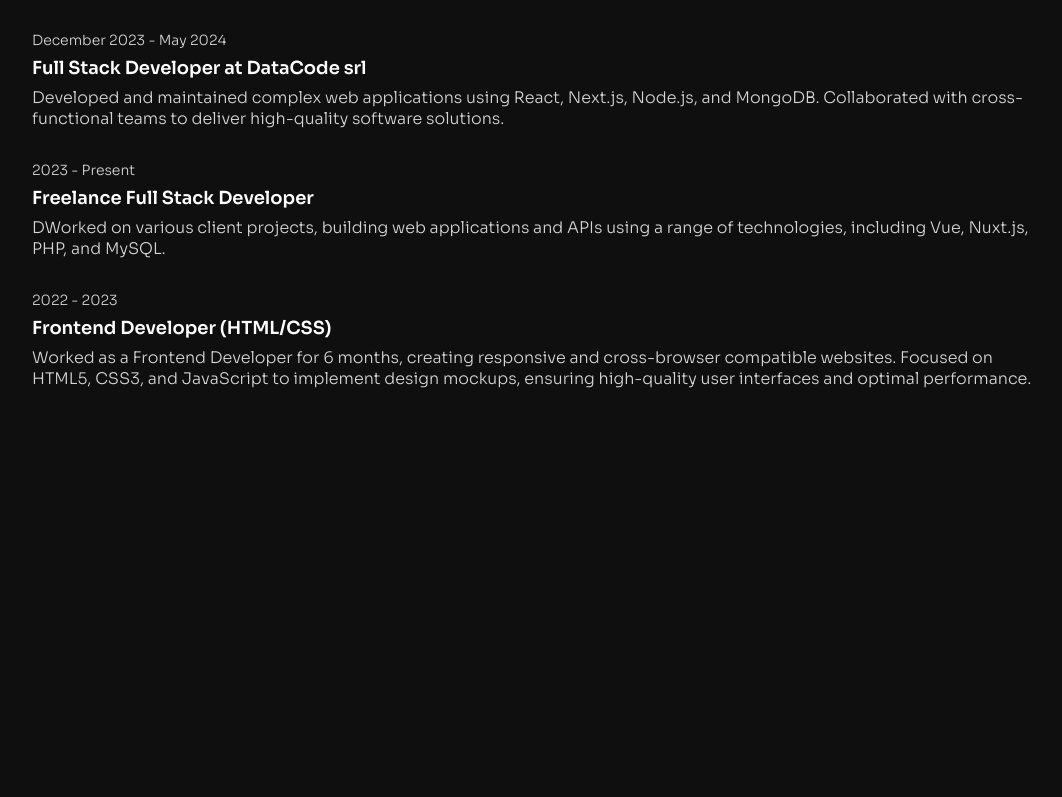
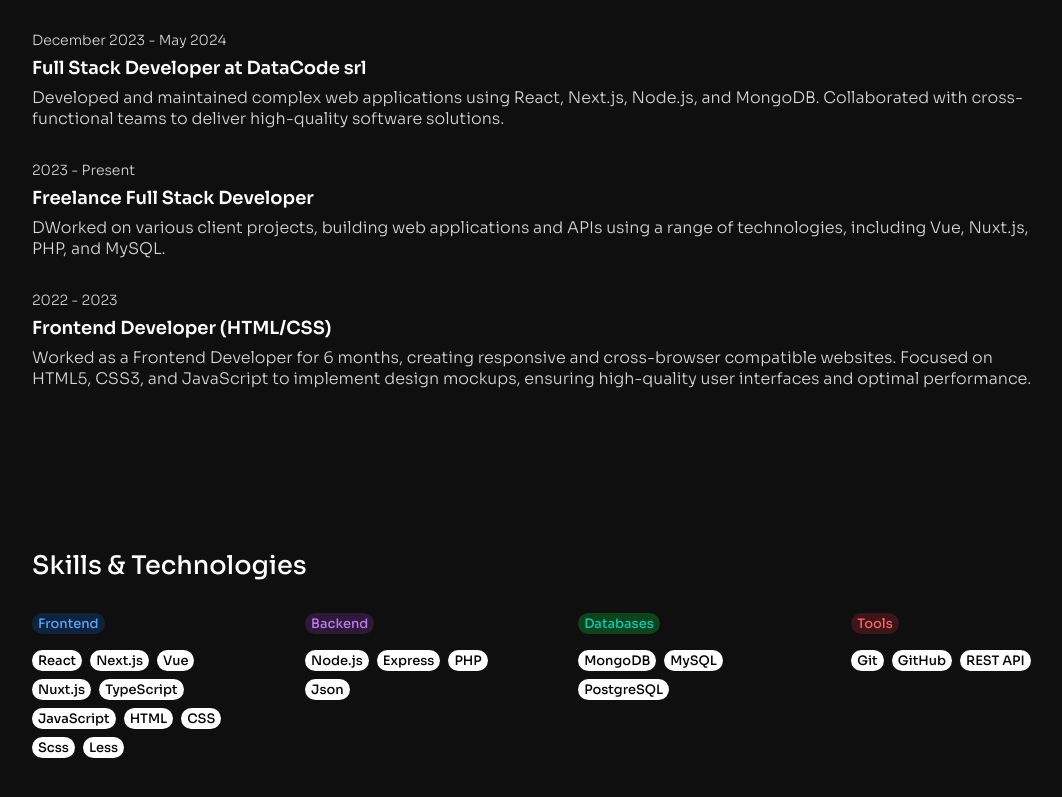
Before and after one commit to Takemyeye/portfolio-vue, a Vue app: page / in a window 1280 px wide. Shown: the part 673-1470 px from the top of the page, without its empty margins (96-1158 px from the left). Before the commit the page ends 1142 px from the top, so only its background shows below. Built offline with nearby package versions, Linux system fonts and the light colour scheme.

Commit message:
badge-skills

```diff
--- /dev/null
+++ b/src/components/unit/component/block.vue
@@ -0,0 +1,48 @@
+<template>
+  <div class="block">
+    <UiBadge :styleBadge="badge" :skill="text"/>
+    <div class="wrapper">
+      <slot></slot>
+    </div>
+  </div>
+</template>
+
+<script>
+import UiBadge from '@/ui/badge.vue'
+
+  export default {
+
+    name: 'UiBlock',
+    components: {
+      UiBadge,
+    },
+    props: {
+      text: {
+        type: String,
+        required: true
+      },
+      badge: {
+        type: String,
+        required: true
+      }
+    }
+  }
+</script>
+
+<style scoped>
+
+  .block {
+    width: 20%;
+    height: 160px;
+    display: flex;
+    align-items: start;
+    justify-content: start;
+    flex-direction: column;
+    gap: 1rem;
+  }
+  .wrapper {
+    display: flex;
+    flex-wrap: wrap;
+    gap: 0.5rem;
+  }
+</style>
--- a/src/components/unit/home.vue
+++ b/src/components/unit/home.vue
@@ -3,17 +3,20 @@
     <HeaderPanel/>
     <TopBar/>
     <WorkExperience/>
+    <SkillsBlock/>
   </main>
 </template>
 
 <script>
 import HeaderPanel from '@/components/header/header.vue';
 import WorkExperience from './workExperience.vue';
+import SkillsBlock from './skills.vue'
 import TopBar from './topBar.vue';
   export default {
     name: 'HomePage',
     components: {
       WorkExperience,
+      SkillsBlock,
       HeaderPanel,
       TopBar,
     },
--- /dev/null
+++ b/src/components/unit/skills.vue
@@ -0,0 +1,68 @@
+<template>
+  <div class="skills">
+    <h1>Skills & Technologies</h1>
+    <div class="container">
+      <UiBlock :badge="`badge1`" text="Frontend">
+        <UiBadge :styleBadge="`badge`" skill="React" />
+        <UiBadge :styleBadge="`badge`" skill="Next.js" />
+        <UiBadge :styleBadge="`badge`" skill="Vue" />
+        <UiBadge :styleBadge="`badge`" skill="Nuxt.js" />
+        <UiBadge :styleBadge="`badge`" skill="TypeScript" />
+        <UiBadge :styleBadge="`badge`" skill="JavaScript" />
+        <UiBadge :styleBadge="`badge`" skill="HTML" />
+        <UiBadge :styleBadge="`badge`" skill="CSS" />
+        <UiBadge :styleBadge="`badge`" skill="Scss" />
+        <UiBadge :styleBadge="`badge`" skill="Less" />
+      </UiBlock>
+      <UiBlock :badge="`badge2`" text="Backend">
+        <UiBadge :styleBadge="`badge`" skill="Node.js" />
+        <UiBadge :styleBadge="`badge`" skill="Express" />
+        <UiBadge :styleBadge="`badge`" skill="PHP" />
+        <UiBadge :styleBadge="`badge`" skill="Json" />
+      </UiBlock>
+      <UiBlock :badge="`badge3`" text="Databases">
+        <UiBadge :styleBadge="`badge`" skill="MongoDB" />
+        <UiBadge :styleBadge="`badge`" skill="MySQL" />
+        <UiBadge :styleBadge="`badge`" skill="PostgreSQL" />
+      </UiBlock>
+      <UiBlock :badge="`badge4`" text="Tools">
+        <UiBadge :styleBadge="`badge`" skill="Git" />
+        <UiBadge :styleBadge="`badge`" skill="GitHub" />
+        <UiBadge :styleBadge="`badge`" skill="REST API" />
+      </UiBlock>
+    </div>
+  </div>
+</template>
+
+<script>
+import UiBlock from './component/block.vue';
+import UiBadge from '@/ui/badge.vue'
+  export default {
+    name: 'SkillsBlock',
+    components: {
+      UiBlock,
+      UiBadge,
+    }
+  }
+</script>
+
+<style scoped>
+  .skills {
+    width: 80%;
+    padding: 5rem 0;
+    display: flex;
+    align-items: start;
+    justify-content: center;
+    flex-direction: column;
+    gap: 2rem;
+  }
+
+  .container {
+    width: 100%;
+    display: flex;
+    align-items: center;
+    justify-content: space-between;
+    flex-direction: row;
+  }
+
+</style>
--- /dev/null
+++ b/src/ui/badge.vue
@@ -0,0 +1,78 @@
+<template>
+  <div :class="styleBadge">
+    <h5>{{ skill }}</h5>
+  </div>
+</template>
+
+<script>
+  export default {
+    name: 'UiBadge',
+    props: {
+      styleBadge: {
+        type: String,
+        default: '',
+    },
+      skill: {
+        type: String,
+        required: true,
+        default: ''
+      }
+    }
+  }
+</script>
+
+<style scoped>
+  .badge, .badge1, .badge2, .badge3, .badge4 {
+    padding: 2px 6px;
+    border-radius: 12px;
+    display: flex;
+    align-items: center;
+  }
+
+  .badge:hover {
+    opacity: 0.8;
+  }
+
+  .badge {
+    background-color: var(--color-000);
+  }
+
+
+  h5 {
+    font-size: small;
+    color: var(--color-black);
+  }
+
+  .badge1 {
+    background-color: hsl(214, 59%, 15%);
+  }
+
+  .badge1 h5 {
+    color: hsl(210, 100%, 66%);
+  }
+
+  .badge2 {
+    background-color: hsl(281, 38%, 16%);
+  }
+
+  .badge2 h5 {
+    color: hsl(275, 80%, 71%);
+  }
+
+  .badge3 {
+    background-color: hsl(135, 70%, 16%);
+  }
+
+  .badge3 h5 {
+    color: hsl(174, 90%, 41%);
+  }
+
+  .badge4 {
+    background-color: hsl(357, 46%, 16%);
+    cursor: pointer;
+  }
+
+  .badge4 h5 {
+    color: hsl(358, 100%, 69%);
+  }
+</style>
```
